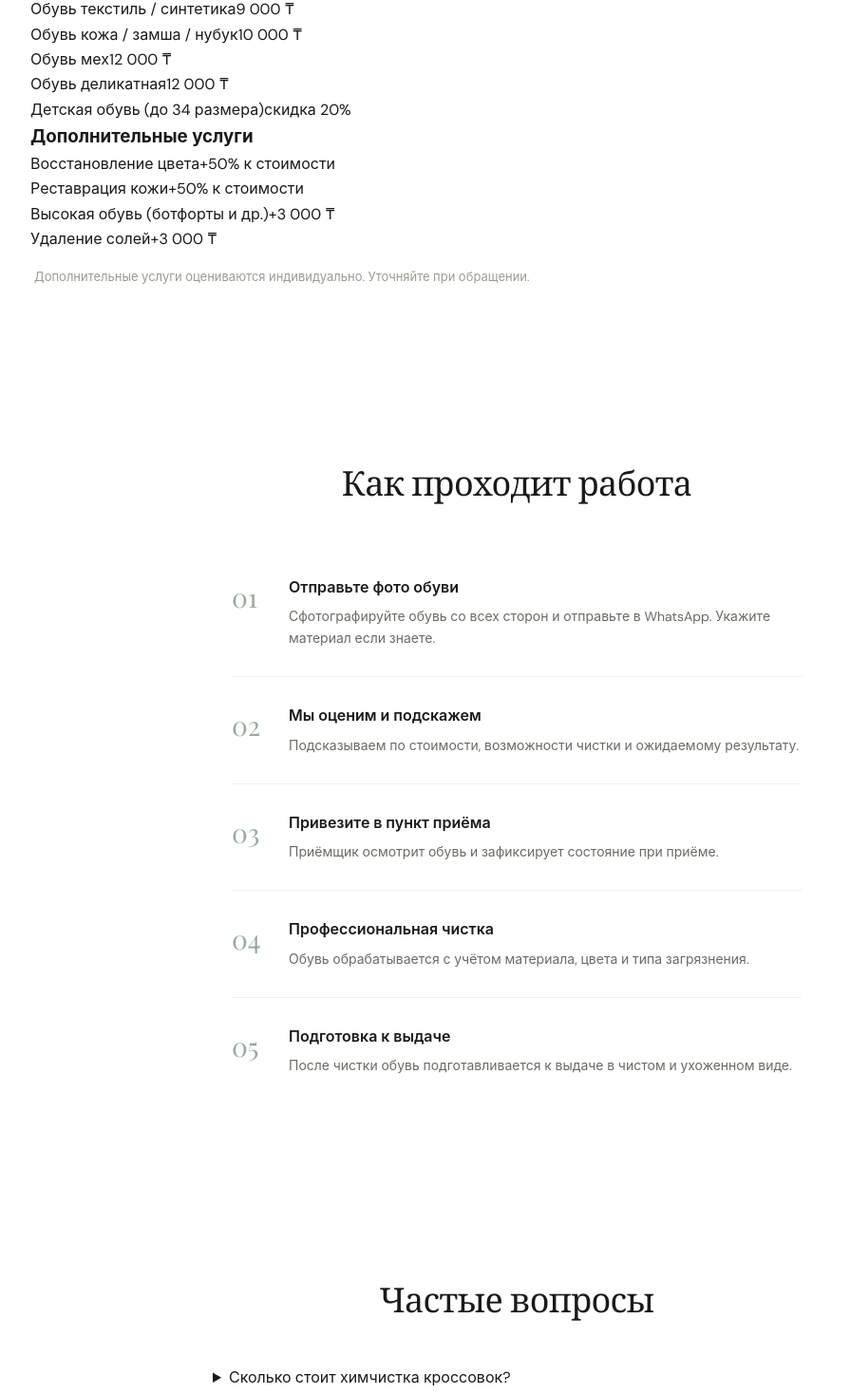
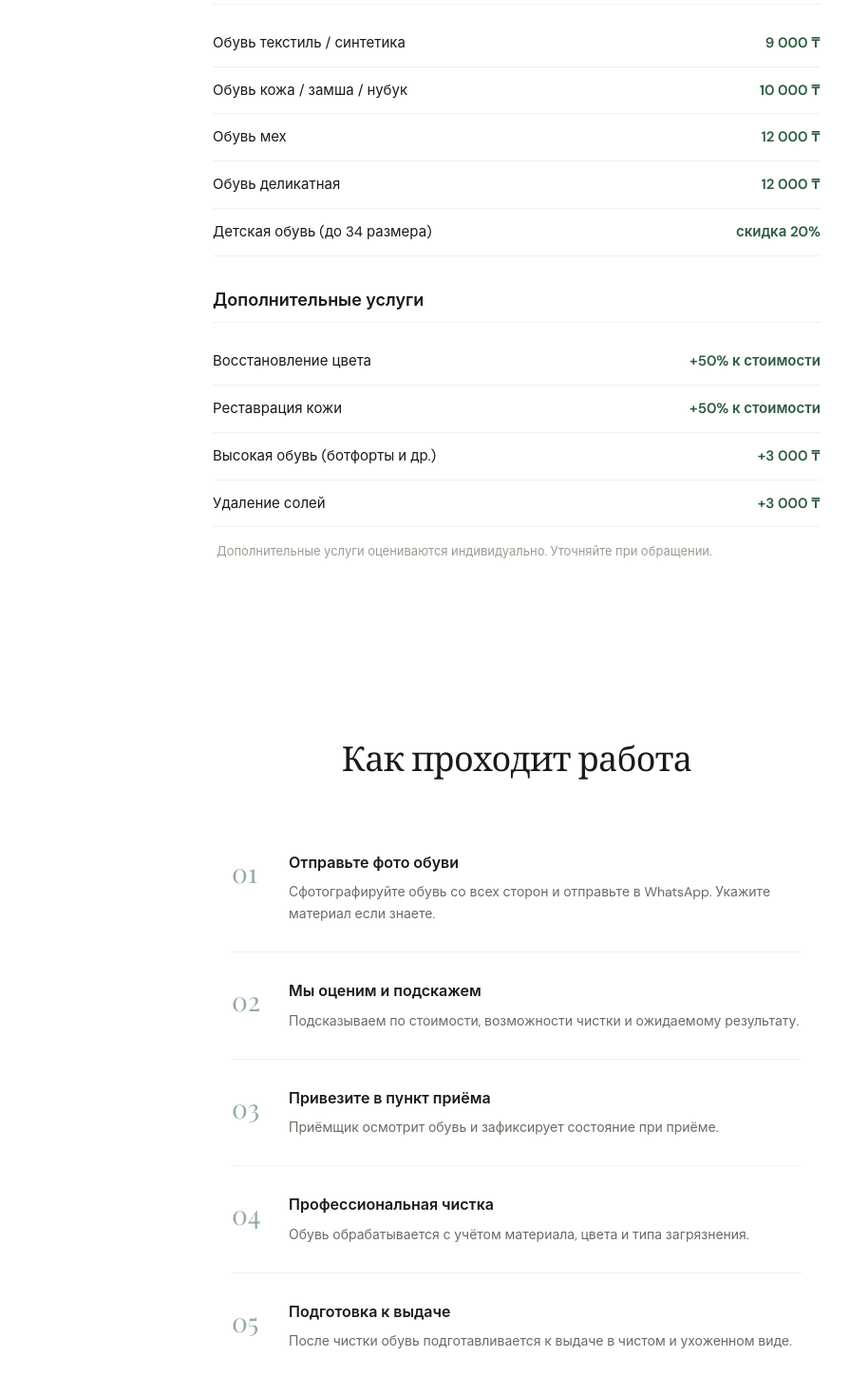
Before and after one commit to zamanbekamirzhanov-coder/Serenity-site, a Next.js app: page /himchistka-obuvi in a window 1280 px wide. Shown: the part 1112-2580 px from the top of the page at 95% size, without its empty margins (96-991 px from the left). Built offline with nearby package versions, Linux system fonts and the light colour scheme.

Commit message:
Update globals.css

```diff
--- a/app/globals.css
+++ b/app/globals.css
@@ -677,3 +677,80 @@
         .sr-header-right {
           display: flex; align-items: center;
         }
+/* ── SERVICE PAGE STYLES ── */
+.sr-back-link {
+  font-size: 13px;
+  color: var(--c-text-secondary);
+  text-decoration: none;
+  font-weight: 500;
+  transition: color 0.2s;
+}
+.sr-back-link:hover { color: var(--c-text); }
+
+.sr-prices-table {
+  max-width: 640px;
+  margin: 0 auto;
+}
+.sr-service-cat-title {
+  font-size: 18px;
+  font-weight: 600;
+  margin: 32px 0 16px;
+  padding-bottom: 8px;
+  border-bottom: 1px solid var(--c-border-light);
+}
+.sr-service-cat-title:first-child {
+  margin-top: 0;
+}
+.sr-price-row {
+  display: flex;
+  justify-content: space-between;
+  align-items: baseline;
+  padding: 12px 0;
+  border-bottom: 1px solid var(--c-border-light);
+  font-size: 15px;
+  gap: 16px;
+}
+.sr-price-row span:first-child {
+  color: var(--c-text);
+}
+.sr-price-val {
+  font-weight: 600;
+  color: var(--c-accent);
+  white-space: nowrap;
+  flex-shrink: 0;
+}
+
+/* FAQ with details/summary */
+.sr-faq-detail {
+  border-bottom: 1px solid var(--c-border-light);
+}
+.sr-faq-detail summary {
+  display: flex;
+  align-items: center;
+  justify-content: space-between;
+  padding: 20px 0;
+  font-size: 15px;
+  font-weight: 500;
+  color: var(--c-text);
+  cursor: pointer;
+  list-style: none;
+  line-height: 1.5;
+}
+.sr-faq-detail summary::-webkit-details-marker { display: none; }
+.sr-faq-detail summary::after {
+  content: "+";
+  font-size: 20px;
+  color: var(--c-text-tertiary);
+  flex-shrink: 0;
+  margin-left: 16px;
+  transition: transform 0.2s;
+}
+.sr-faq-detail[open] summary::after {
+  content: "−";
+}
+.sr-faq-detail p {
+  padding: 0 0 20px;
+  font-size: 14px;
+  color: var(--c-text-secondary);
+  line-height: 1.7;
+}
```
